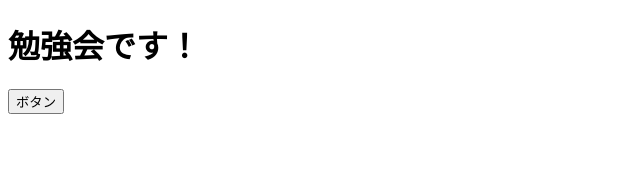
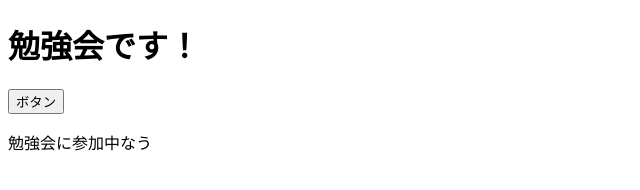
Before and after one commit to yoichi0702/test, a plain HTML site: page index.html in a window 1280 px wide. Shown: the whole page, without its empty margins (0-640 px from the left). Drawn offline with Linux system fonts and the light colour scheme.

Commit message:
pタグとスタイルを追加

```diff
--- a/index.html
+++ b/index.html
@@ -7,5 +7,6 @@
   <body>
     <h1>勉強会です！</h1>
     <button>ボタン</button>
+    <p>勉強会に参加中なう</p>
   </body>
 </html>
```
